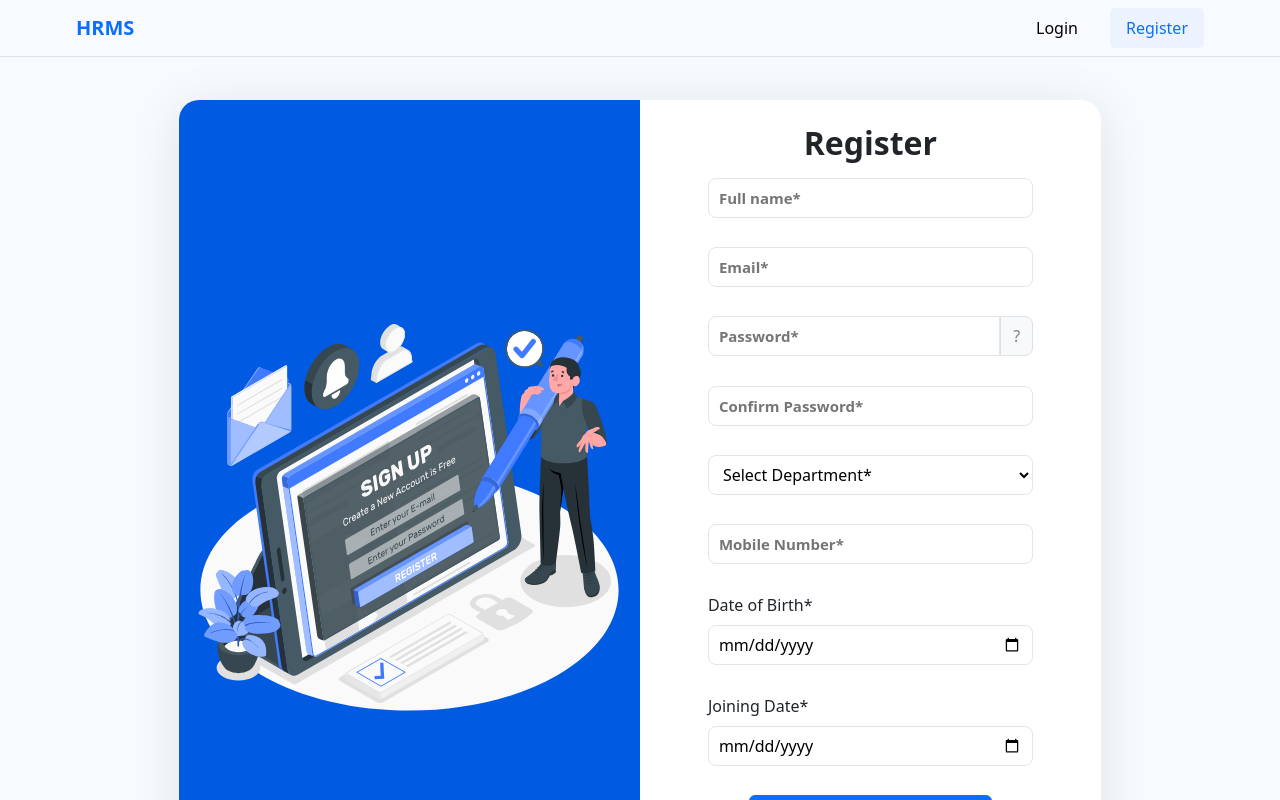
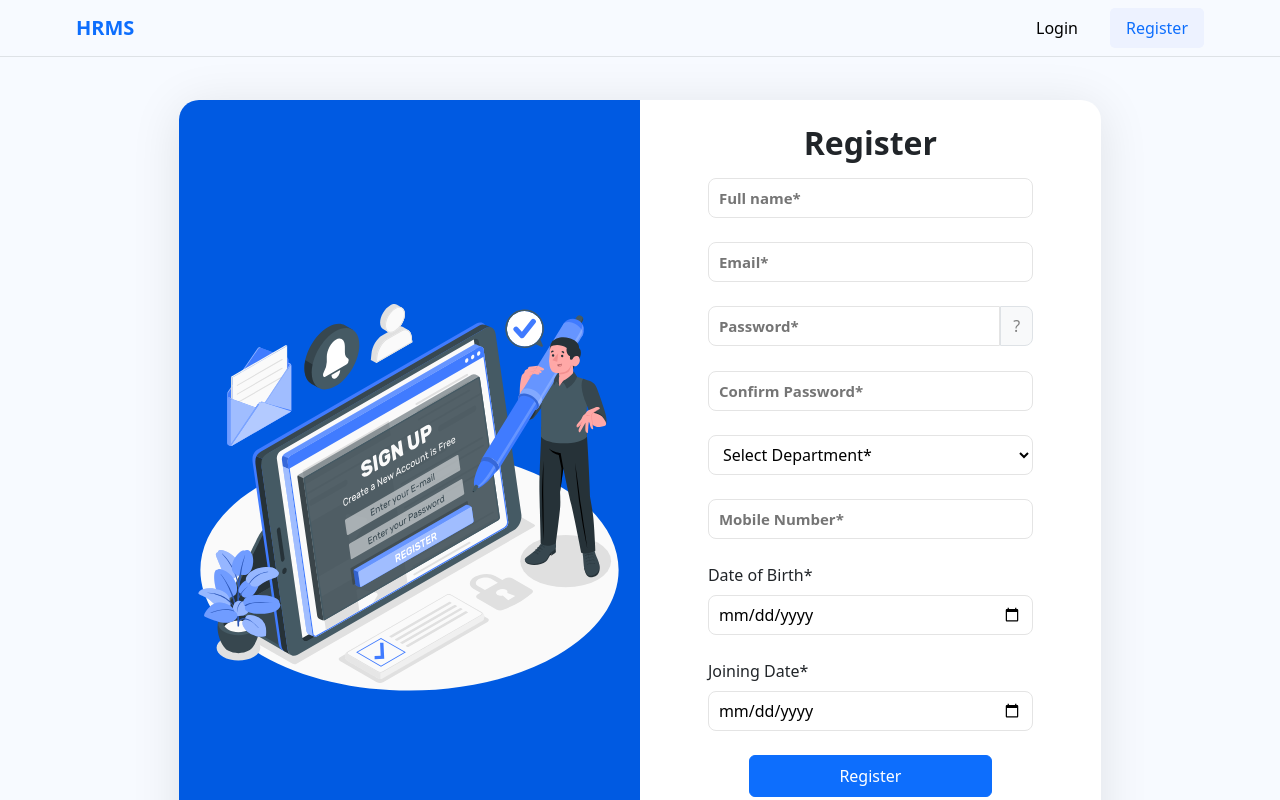
Before and after one commit to parthatsimform/HR-Management-Final-Project, a Vue app in the folder HRMS/: page /register in a window 1280 px wide. Shown: the top 800 px of the page. Built offline with nearby package versions, Linux system fonts and the light colour scheme; no server answers.

Commit message:
login/register UI changes

```diff
--- a/HRMS/src/views/Register.vue
+++ b/HRMS/src/views/Register.vue
@@ -1,6 +1,6 @@
 <template>
     <div class="container-fluid p-0 d-flex justify-content-center align-items-center">
-        <div class="registration-container d-flex justify-content-center mb-5">
+        <div class="registration-container d-flex justify-content-center mb-4">
             <div class="img-container pe-3 ps-3 w-50 d-flex align-items-center justify-content-center">
                 <img class="h-100 w-100" src="../assets/Signup.svg" alt="">
             </div>
@@ -400,7 +400,7 @@ onBeforeUnmount(() => {
 
 .form-fields p {
     font-size: 12px;
-    height: 15px;
+    height: 10px;
     margin-bottom: 10px;
     color: #ff0000;
 }
```
